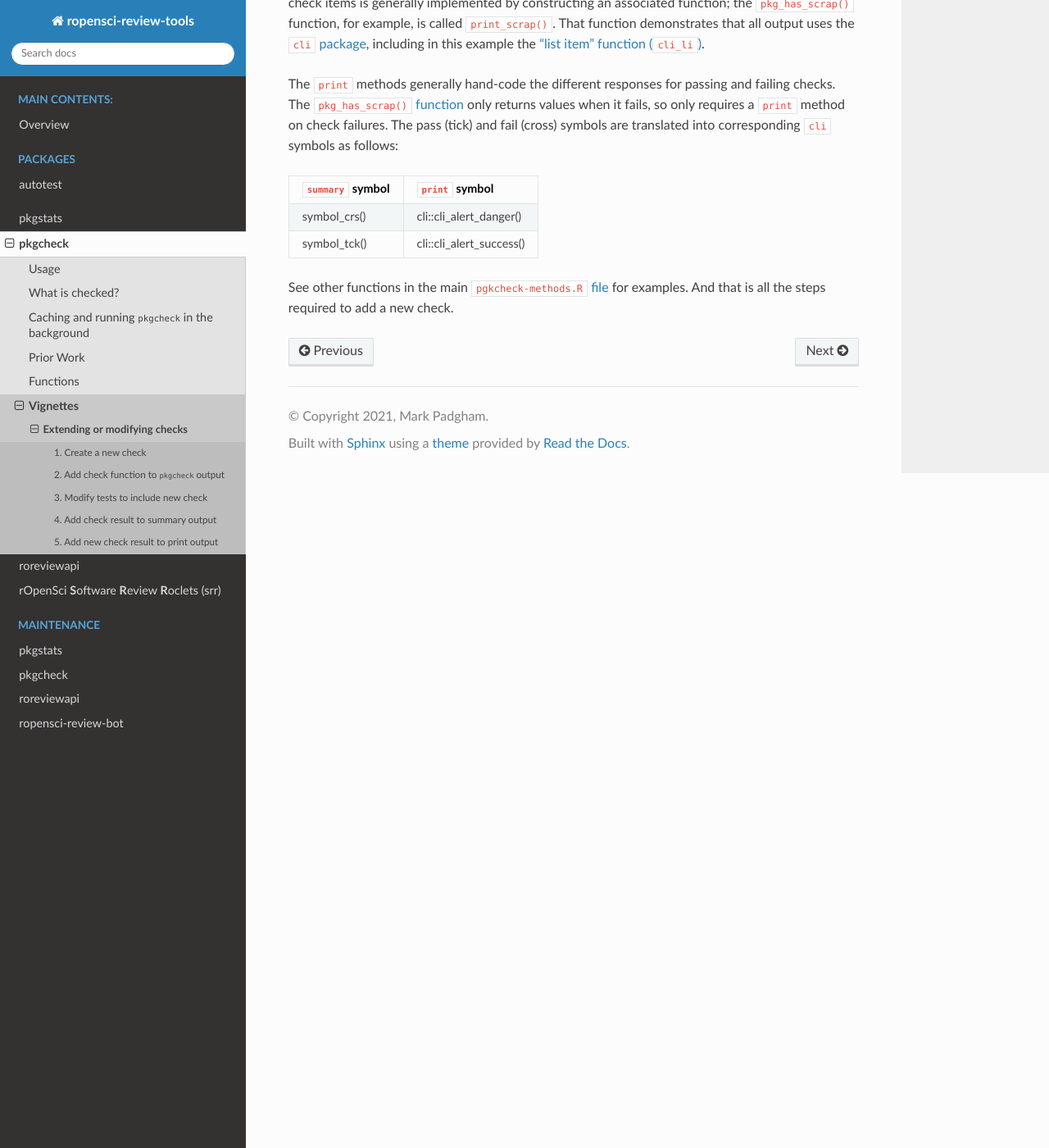
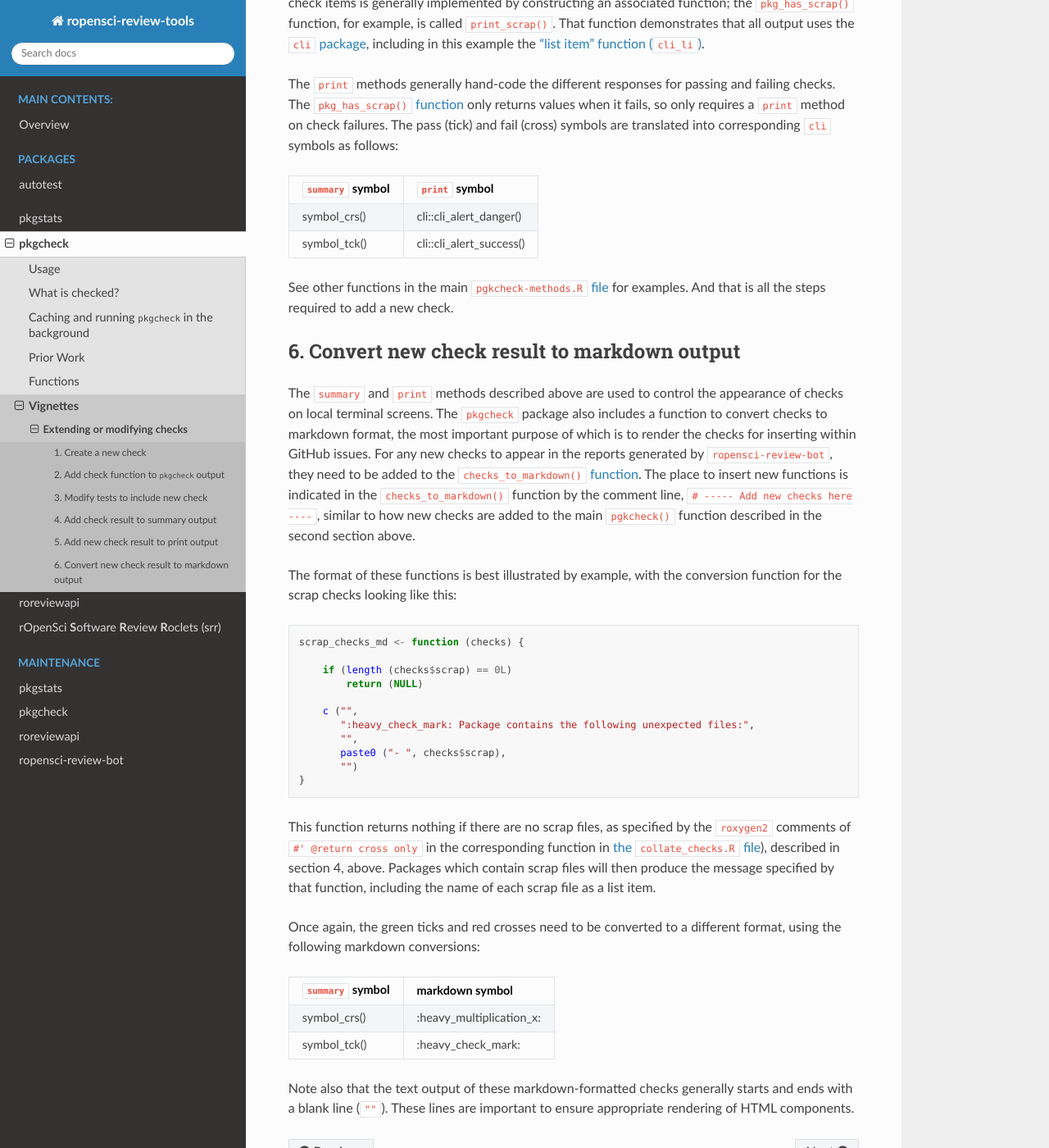
Before and after one commit to ropensci-review-tools/ropensci-review-tools, a Sphinx documentation site: the page built from docs/pkgcheck/vignettes/extending-checks.md, in a window 1280 px wide and 1400 px high, scrolled down 2148 px. Shown: the whole window at 82% size. Built offline with Sphinx 7.4.7 and the Read the Docs theme 2.0.0, drawn with Linux system fonts in a browser that asks for light colours; pages that are not in the unit, such as notebooks, are missing from menus.

Commit message:
update extending checks vignette

````diff
--- a/docs/pkgcheck/vignettes/extending-checks.md
+++ b/docs/pkgcheck/vignettes/extending-checks.md
@@ -140,3 +140,55 @@ into corresponding `cli` symbols as follows:
 See other functions in the main [`pgkcheck-methods.R`
 file](https://github.com/ropensci-review-tools/pkgcheck/blob/main/R/pkgcheck-methods.R)
 for examples. And that is all the steps required to add a new check.
+
+## 6. Convert new check result to markdown output
+
+The `summary` and `print` methods described above are used to control
+the appearance of checks on local terminal screens. The `pkgcheck`
+package also includes a function to convert checks to markdown format,
+the most important purpose of which is to render the checks for
+inserting within GitHub issues. For any new checks to appear in the
+reports generated by `ropensci-review-bot`, they need to be added to the
+[`checks_to_markdown()`
+function](https://github.com/ropensci-review-tools/pkgcheck/blob/main/R/format-checks.R).
+The place to insert new functions is indicated in the
+`checks_to_markdown()` function by the comment line,
+`# ----- Add new checks here ----`, similar to how new checks are added
+to the main `pgkcheck()` function described in the second section above.
+
+The format of these functions is best illustrated by example, with the
+conversion function for the scrap checks looking like this:
+
+``` r
+scrap_checks_md <- function (checks) {
+
+    if (length (checks$scrap) == 0L)
+        return (NULL)
+
+    c ("",
+       ":heavy_check_mark: Package contains the following unexpected files:",
+       "",
+       paste0 ("- ", checks$scrap),
+       "")
+}
+```
+
+This function returns nothing if there are no scrap files, as specified
+by the `roxygen2` comments of `#' @return cross only` in the
+corresponding function in [the `collate_checks.R`
+file](https://github.com/ropensci-review-tools/pkgcheck/blob/main/R/collate-checks.R)),
+described in section 4, above. Packages which contain scrap files will
+then produce the message specified by that function, including the name
+of each scrap file as a list item.
+
+Once again, the green ticks and red crosses need to be converted to a
+different format, using the following markdown conversions:
+
+| `summary` symbol | markdown symbol          |
+|------------------|--------------------------|
+| symbol_crs()     | :heavy_multiplication_x: |
+| symbol_tck()     | :heavy_check_mark:       |
+
+Note also that the text output of these markdown-formatted checks
+generally starts and ends with a blank line (`""`). These lines are
+important to ensure appropriate rendering of HTML components.
````
